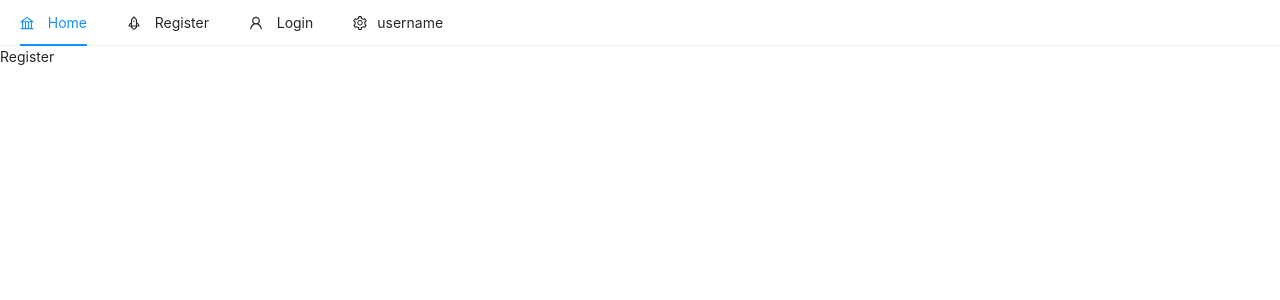
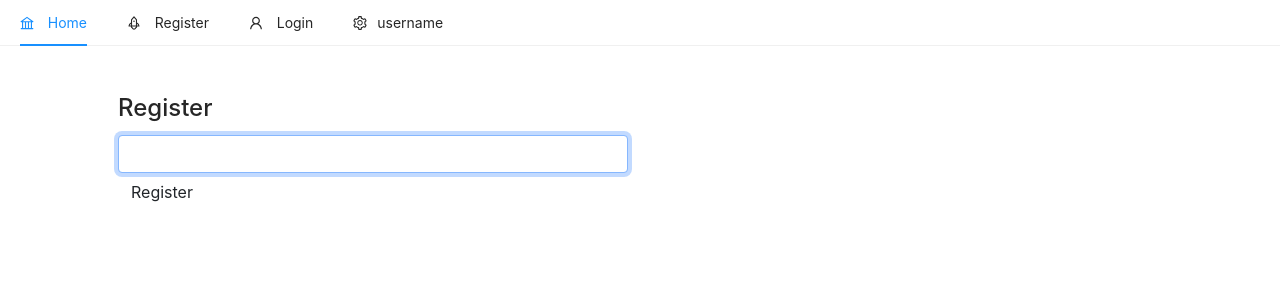
Before and after one commit to VictorManzanilla/TechR-we, a React (Create React App) app: page /register in a window 1280 px wide. Shown: the top 300 px of the page. Built offline with nearby package versions, Linux system fonts and the light colour scheme.

Commit message:
register form made, working on auth

```diff
--- a/package.json
+++ b/package.json
@@ -9,10 +9,12 @@
     "@testing-library/user-event": "^12.1.10",
     "antd": "^4.13.1",
     "bootstrap": "^4.6.0",
+    "firebase": "^8.3.0",
     "react": "^17.0.1",
     "react-dom": "^17.0.1",
     "react-router-dom": "^5.2.0",
     "react-scripts": "4.0.3",
+    "react-toastify": "^7.0.3",
     "web-vitals": "^1.0.1"
   },
   "scripts": {
--- a/src/components/nav/Header.js
+++ b/src/components/nav/Header.js
@@ -27,7 +27,7 @@ const Header = () => {
              <Link to="/register"> Register</Link>
           </Menu.Item>
 
-          <Menu.Item
+          <Menu.Item ko7ky--7
           key="login"
           icon={<UserOutlined />}
           className="float-right">
--- /dev/null
+++ b/src/firebase.js
@@ -0,0 +1,16 @@
+import * as firebase from "firebase"
+
+ // Your web app's Firebase configuration
+ const firebaseConfig = {
+    apiKey: "AIzaSyAbsdo06pT25hxwqQDhQkZYFdlSp8MttBk",
+    authDomain: "techr-we.firebaseapp.com",
+    projectId: "techr-we",
+    storageBucket: "techr-we.appspot.com",
+    messagingSenderId: "529440984322",
+    appId: "1:529440984322:web:90aa4f9152e74b156bc61b"
+  };
+  // Initialize Firebase
+  firebase.initializeApp(firebaseConfig);
+
+  export const auth = firebase.auth()
+  export const googleAuthProvider = new firebase.auth.GoogleAuthProvider()
--- a/src/pages/auth/Register.js
+++ b/src/pages/auth/Register.js
@@ -1,11 +1,39 @@
-import React from 'react'
+import React, {useState} from 'react'
+import {auth} from '../../firebase'
+import {toast, ToastContainer} from 'react-toastify'
+import 'react-toastify/dist/ReactToastify.css'
 
 
 const Register = () => {
+    const [email, setEmail] = useState("")
+    const handleSubmit = () => {
 
+    }
+
+    const registerForm = () => (
+    <form  onSubmit={handleSubmit}>
+
+        <input type="email"
+        className="form-control"
+        value={email}
+        onChange={e => setEmail(e.target.value)}
+        autoFocus
+        />
+        <button type="submit"
+        className="btn btn-raised">
+            Register
+        </button>
+    </form>
+    )
     return(
-        <div>
-            <p> Register </p>
+        <div className="container p-5">
+            <div className="row">
+                <div className="col-md-6 offset-md3">
+                    <h4>Register</h4>
+                        {registerForm()}
+                </div>
+            </div>
+
         </div>
     )
 }
```
Also changed, not shown: 2 other files (tests, documents, lock files or other folders).
